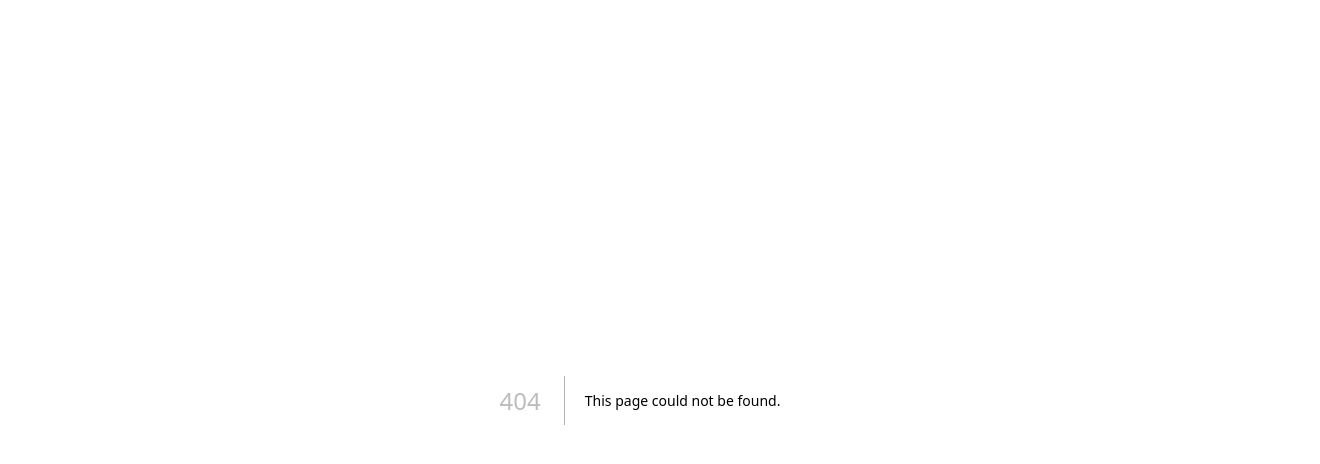
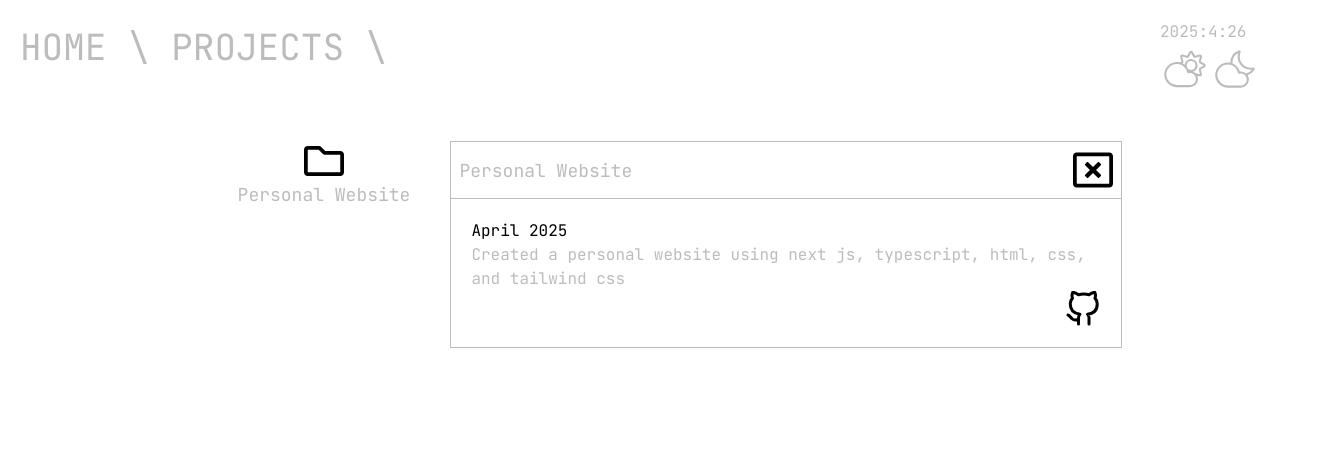
Before and after one commit to tjessica13/personal-website, a Next.js app: page /projects in a window 1280 px wide. Before the commit this address had no page. Shown: the top 464 px of the page, 1320 px wide, since content can reach past the window. Built offline with nearby package versions, Linux system fonts and the light colour scheme.

Commit message:
adding projects page

```diff
--- a/app/page.tsx
+++ b/app/page.tsx
@@ -9,11 +9,11 @@ export default function Home() {
     <div className="m-5">
       <div className="flex justify-between">
         <ul>
-          <li><Link href="/professional-experience" className="hover:ml-12 hover:text-(--hovercolor) text-(--fontcolor)">PROFESSIONAL EXPERIENCE \</Link></li>
-          <li><a href="" className="hover:ml-12 hover:text-(--hovercolor) text-(--fontcolor)">EDUCATION \</a></li>
-          <li><a href="" className="hover:ml-12 hover:text-(--hovercolor) text-(--fontcolor)">SKILLS \</a></li>
-          <li><a href="" className="hover:ml-12 hover:text-(--hovercolor) text-(--fontcolor)">PROJECTS \</a></li>
-          <li><a href="" className="hover:ml-12 hover:text-(--hovercolor) text-(--fontcolor)">CONTACT \</a></li>
+          <li><Link href="./professional-experience" className="hover:ml-12 hover:text-(--hovercolor) text-(--fontcolor)">PROFESSIONAL EXPERIENCE \</Link></li>
+          <li><a href="./" className="hover:ml-12 hover:text-(--hovercolor) text-(--fontcolor)">EDUCATION \</a></li>
+          <li><a href="./" className="hover:ml-12 hover:text-(--hovercolor) text-(--fontcolor)">SKILLS \</a></li>
+          <li><a href="./projects" className="hover:ml-12 hover:text-(--hovercolor) text-(--fontcolor)">PROJECTS \</a></li>
+          <li><a href="./" className="hover:ml-12 hover:text-(--hovercolor) text-(--fontcolor)">CONTACT \</a></li>
         </ul>
         <div>
           <DateComponent></DateComponent>
--- /dev/null
+++ b/app/projects/page.tsx
@@ -0,0 +1,29 @@
+import DateComponent from '@/components/date';
+import ThemeSwitch from '../ThemeSwitch';
+import ProjectComponent from '@/components/project';
+import { projects } from '@/data/projects';
+
+//TODO: move date and theme switch to a combined component
+
+export default function Projects() {
+    return (
+        <div>
+            <div className="header flex justify-between m-5">
+                <a href="./" className="hover:ml-12 hover:text-(--hovercolor) text-(--fontcolor)">HOME \ PROJECTS \</a>
+                <div>
+                    <DateComponent></DateComponent>
+                    <ThemeSwitch></ThemeSwitch>
+                </div>
+            </div>
+
+            {projects.map((project) => (
+                <div key={project.id}>
+                    <ProjectComponent title={project.title} dates={project.dates} github={project.github} points={project.points}></ProjectComponent>
+                </div>
+            ))}
+
+        </div>
+
+
+    )
+}
--- /dev/null
+++ b/components/project.js
@@ -0,0 +1,31 @@
+import { FaRegFolder, FaRegWindowClose } from "react-icons/fa";
+import { FiGithub } from "react-icons/fi";
+
+const ProjectComponent = ({title, dates, github, points}) => {
+    return (
+        <div className="flex justify-center w-full m-10">
+            <div className="mr-10 place-items-center"><FaRegFolder size={40}/><div><h3>{title}</h3></div></div>
+            <div className="w-2xl border border-solid border-(--fontcolor)">
+                <div className="flex justify-between items-center border-b border-solid border-(--fontcolor)
+                w-full p-2">
+                    <h3>{title}</h3>
+                    <a href="./"><FaRegWindowClose size={40}></FaRegWindowClose></a>
+                </div>
+                <div className="p-5">
+                    {dates}
+                    {points.map((point, index) => (
+                        <p key={index}>{point}</p>
+                    ))}
+                    <div className="flex justify-end">
+                        <a href={github}>
+                            <FiGithub></FiGithub>
+                        </a>
+                    </div>
+
+                </div>
+            </div>
+        </div>
+    )
+}
+
+export default ProjectComponent;
--- /dev/null
+++ b/data/projects.ts
@@ -0,0 +1,11 @@
+// an array of objects for projects
+
+export const projects: {id: number, title: string, dates: string, github?: string, points: string[]}[] = [
+    {
+        "id" : 0,
+        "title" : "Personal Website",
+        "dates" : "April 2025",
+        "github" : "https://github.com/tjessica13/personal-website",
+        "points" : ["Created a personal website using next js, typescript, html, css, and tailwind css"]
+    }
+]
```
